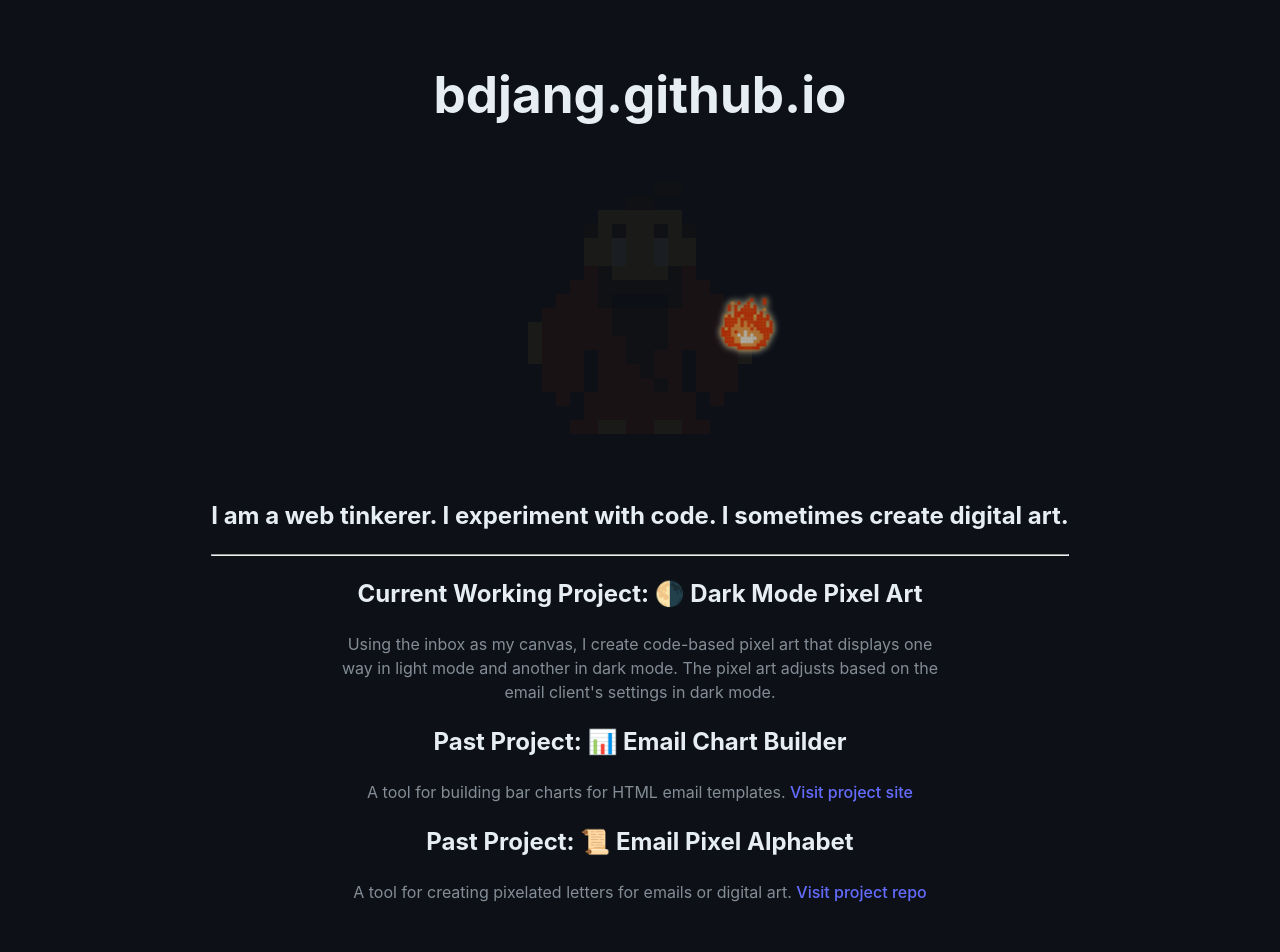
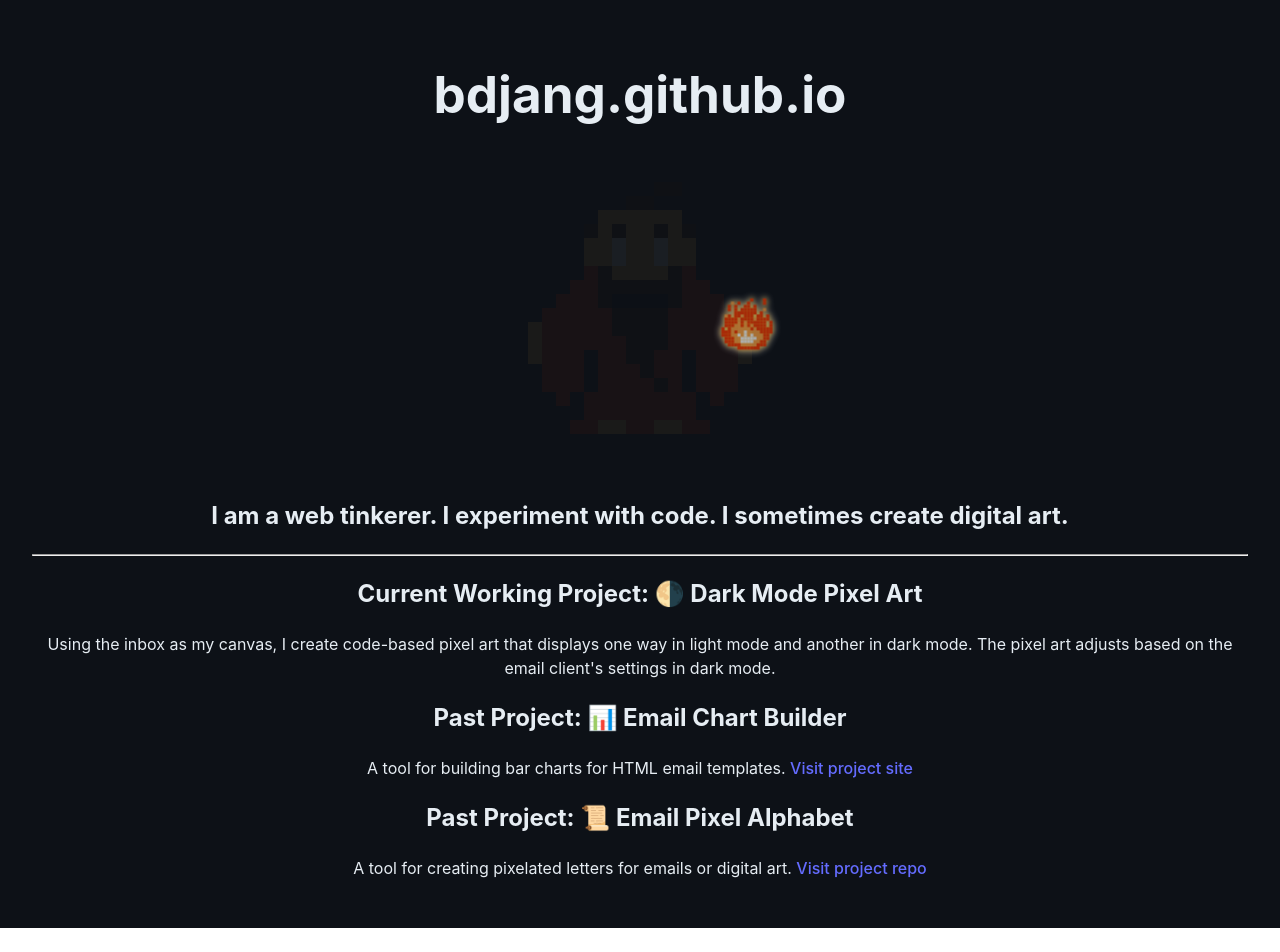
Before and after one commit to bdjang/bdjang.github.io, a React (Vite) app: page / in a window 1280 px wide. After the commit the page ends 928 px from the top, so only its background shows below. Built offline with nearby package versions, Linux system fonts and the light colour scheme.

Commit message:
Remove project description CSS styling

```diff
--- a/src/App.css
+++ b/src/App.css
@@ -13,21 +13,6 @@
 .introText h2 {
     margin: 60px 0 20px 0;
 }
-/* PROJECT DESCRIPTION TEXT */
-.projectDesc {
-    max-width: 600px;
-    margin: 0 auto;
-}
-.projectDesc p span {
-    font-weight: 600;
-}
-.projectDesc p {
-    color: #848d97;
-}
-.projectDesc .pixelLibraryIcon {
-    vertical-align: middle;
-    width: 22px;
-}
 /* MOBILE STYLES */
 @media screen and (max-width: 450px) {
     .titleText h1 {
```
